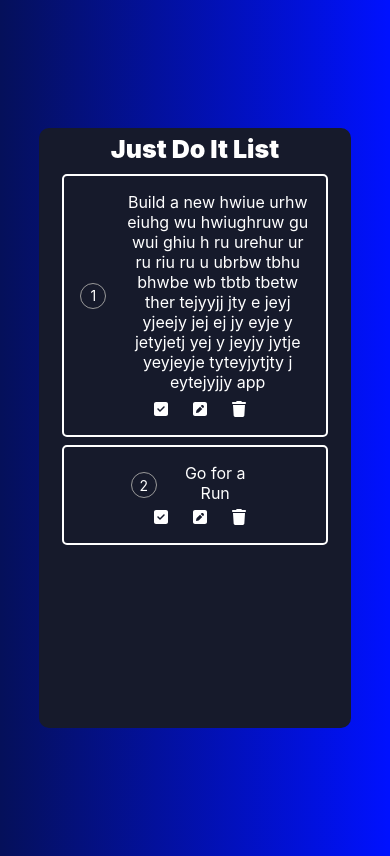
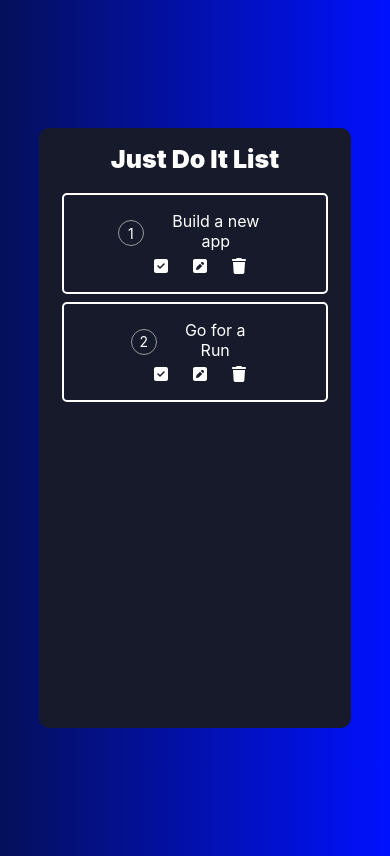
Before and after one commit to JubzCodes/Do-it, a React (Create React App) app: page / in a window 390 px wide. Built offline with nearby package versions, Linux system fonts and the light colour scheme.

Commit message:
tweak css for title

```diff
--- a/src/App.css
+++ b/src/App.css
@@ -12,6 +12,11 @@
   #root {
     padding-left: 10%;
     padding-right: 10%;
+  }
+
+  .title {
+    padding-bottom: 5% !important;
+    padding-top: 5% !important;
   }
 }
 
--- a/src/App.js
+++ b/src/App.js
@@ -20,7 +20,7 @@ function App() {
    {
      id: 1,
      label:
-       "Build a new hwiue urhw eiuhg wu hwiughruw gu wui ghiu h ru urehur ur ru riu ru u  ubrbw tbhu bhwbe wb tbtb tbetw  ther tejyyjj jty e jeyj yjeejy jej ej jy eyje y jetyjetj yej y jeyjy jytje yeyjeyje tyteyjytjty j eytejyjjy app",
+       "Build a new app",
      status: false,
    },
    { id: 2, label: "Go for a Run", status: false },
```
